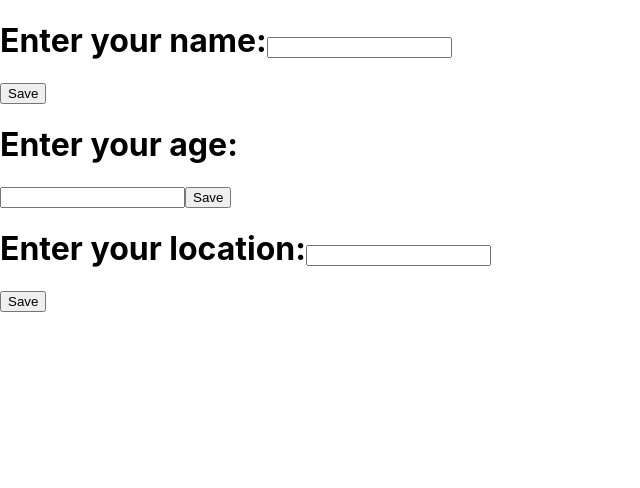
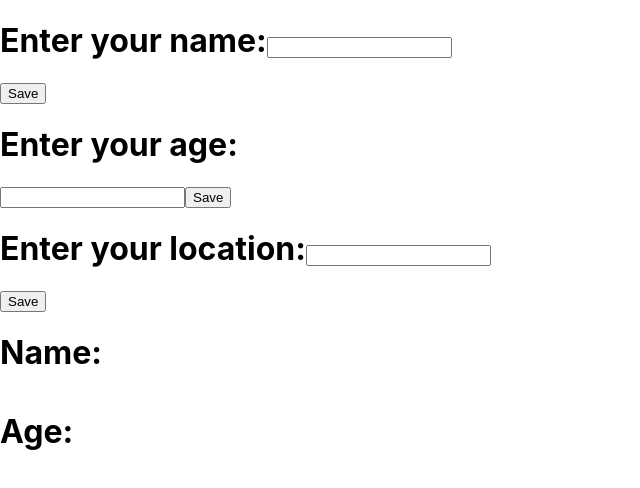
Before and after one commit to TurnerAndrew/redux-demo, a React (Create React App) app: page / in a window 1280 px wide. Shown: the top 488 px of the page, without its empty margins (0-640 px from the left). Built offline with nearby package versions, Linux system fonts and the light colour scheme.

Commit message:
end of day

```diff
--- a/package.json
+++ b/package.json
@@ -9,6 +9,7 @@
     "react": "^17.0.2",
     "react-dom": "^17.0.2",
     "react-redux": "^7.2.6",
+    "react-router-dom": "^6.2.1",
     "react-scripts": "5.0.0",
     "web-vitals": "^2.1.4"
   },
--- a/src/components/Age.js
+++ b/src/components/Age.js
@@ -1,12 +1,28 @@
-import React from 'react';
+import React, { useState } from 'react';
+import { connect } from 'react-redux'
+import { addAge } from '../redux/reducer';
 
-const Age = () => {
+const Age = (props) => {
+
+    let [age, setAge] = useState('')
+
+    const addAge = () => {
+        props.addAge(age)
+    }
+
   return (
     <div>
-        <h1>Enter your age:</h1><input type='text'></input>
-        <button>Save</button>
+        <h1>Enter your age:</h1><input type='text' onChange={e => setAge(e.target.value)}></input>
+        <button onClick={addAge}>Save</button>
     </div>
     )
 };
 
-export default Age;
+const mapStateToProps = (state) => {
+    console.log('mapped')
+    return {
+        age: state.age
+    }
+}
+
+export default connect(mapStateToProps, { addAge })(Age);
--- a/src/components/Details.js
+++ b/src/components/Details.js
@@ -4,10 +4,12 @@ import { useSelector } from 'react-redux'
 const Details = (props) => {
 
     const name = useSelector(store => store.name)
+    const age = useSelector(store => store.age)
 
   return (
     <div>
-        <h1>{name}</h1>
+        <h1>Name: <h2>{name}</h2></h1>
+        <h1>Age: <h2>{age}</h2></h1>
     </div>
     )
 };
--- a/src/components/Name.js
+++ b/src/components/Name.js
@@ -3,8 +3,6 @@ import { connect } from 'react-redux'
 import { addName } from '../redux/reducer';
 
 const Name = (props) => {
-
-  console.log(props)
 
   const [name, setName] = useState('')
 
@@ -22,7 +20,7 @@ const Name = (props) => {
 
 const mapStateToProps = (state) => {
   return {
-    age: state.age,
+    name: state.name
   }
 }
 
```
Also changed, not shown: 1 other file (tests, documents, lock files or other folders).
